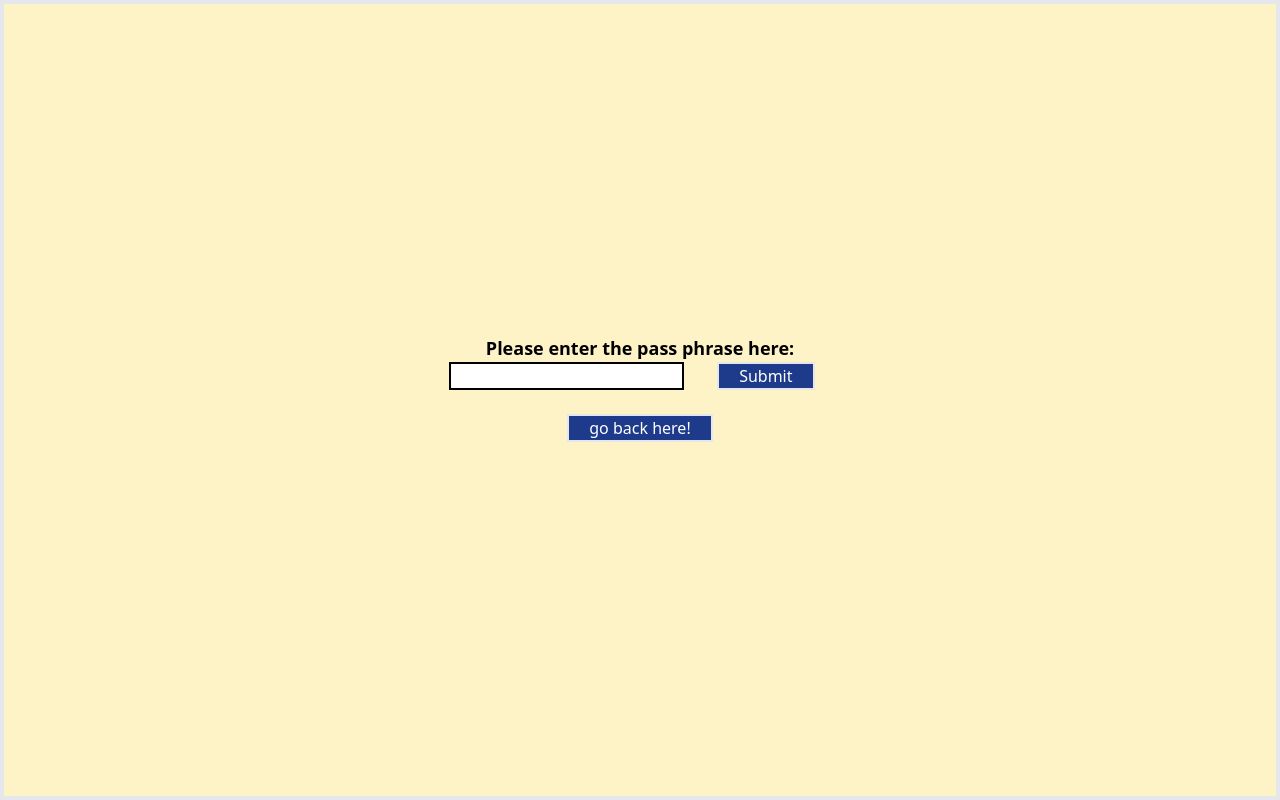
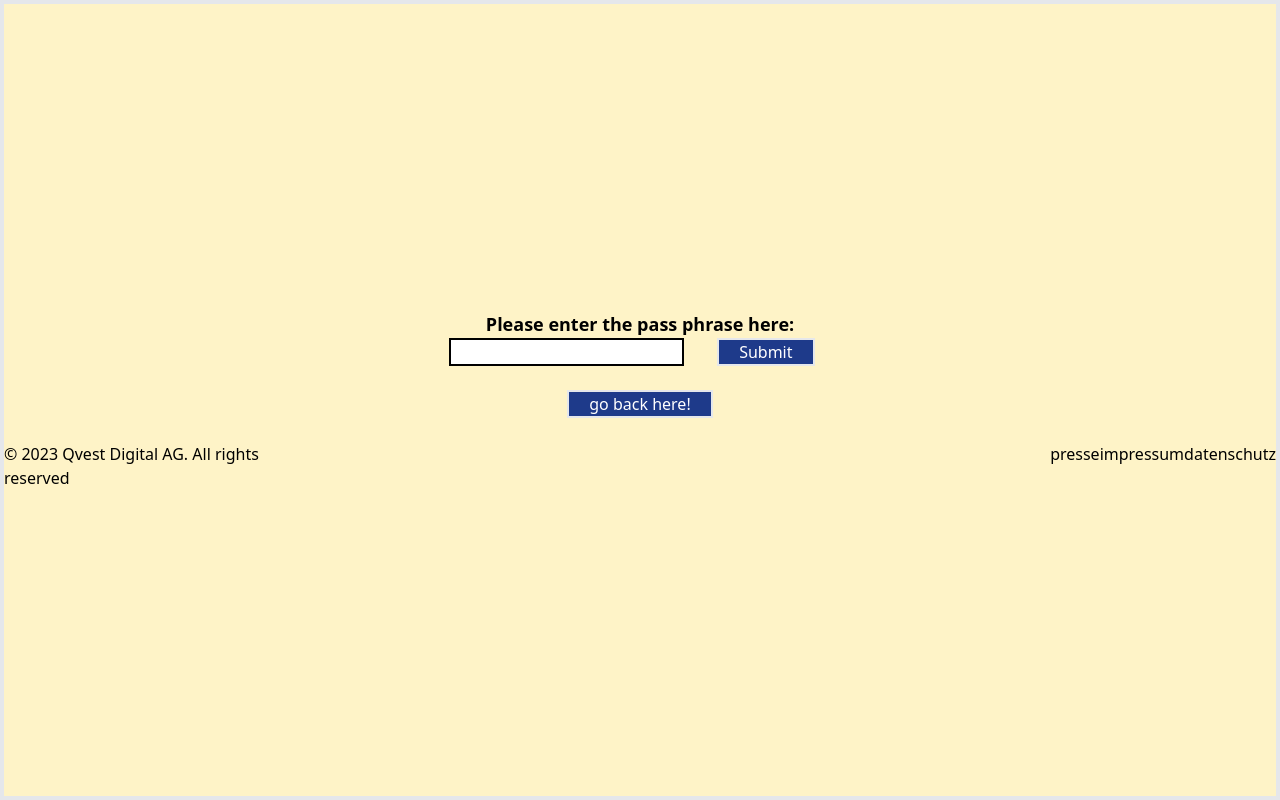
Before and after one commit to johnfire/techfridayFE, a Next.js app: page /passPage in a window 1280 px wide. Built offline with nearby package versions, Linux system fonts and the light colour scheme.

Commit message:
added impressum, dataschutz, presse to all pages

```diff
--- a/src/app/attendeeDisplayPage/page.tsx
+++ b/src/app/attendeeDisplayPage/page.tsx
@@ -5,6 +5,7 @@ import axios from "axios";
 
 import { Attendee } from "@/interfaces/interfaces";
 import { BASIS_URL } from "@/constants";
+import Footer from "../components/footer";
 
 const AttendeeDisplayPage = () => {
   console.log("new display page");
@@ -46,6 +47,7 @@ const AttendeeDisplayPage = () => {
     <div className="flex flex-col w-full h-full min-h-screen items-center">
       here are the attendees to date
       <div>{attendees}</div>
+      <Footer />
     </div>
   );
 };
--- a/src/app/attendeeRegistrationPage/page.tsx
+++ b/src/app/attendeeRegistrationPage/page.tsx
@@ -9,6 +9,7 @@ import axios from "axios";
 import { useRouter } from "next/navigation";
 
 import { typeOfAttendee, BASIS_URL } from "@/constants";
+import Footer from "../components/footer";
 
 const BUTTON_STYLE: string =
   "w-11/12 lg:w-700 border-2 bg-blue-900 text-center text-white px-5 mx-4";
@@ -194,6 +195,7 @@ const AttendeeRegistrationPage = () => {
         <br />
         <br />
       </div>
+      <Footer />
     </main>
   );
 };
--- /dev/null
+++ b/src/app/components/footer.tsx
@@ -0,0 +1,16 @@
+import React from "react";
+
+const Footer = () => {
+  return (
+    <div className="flex flex-row justify-between w-full">
+      <p>© 2023 Qvest Digital AG. All rights reserved</p>
+      <div className="flex flex-row justify-end w-full">
+        <a href="https://www.tarent.de/presse">presse</a>
+        <a href="https://www.tarent.de/impressum">impressum</a>
+        <a href="https://www.tarent.de/datenschutz">datenschutz</a>
+      </div>
+    </div>
+  );
+};
+
+export default Footer;
--- a/src/app/dataEntryPage/page.tsx
+++ b/src/app/dataEntryPage/page.tsx
@@ -9,6 +9,7 @@ import axios from "axios";
 import { talk, speaker } from "@/interfaces/interfaces";
 // does not work in production for tailwind
 import { rooms, languages, targetAudiences, BASIS_URL } from "@/constants";
+import Footer from "../components/footer";
 
 const BUTTON_STYLE: string = "border-2 bg-blue-900 items-center text-white px-5 mx-4";
 const BUTTON_STYLE_TIGHT: string = "border-2 bg-blue-900 items-center text-white w-full";
@@ -712,6 +713,7 @@ const DataEntryPage = () => {
           <br />
         </div>
       </div>
+      <Footer />
     </main>
   );
 };
--- a/src/app/page.tsx
+++ b/src/app/page.tsx
@@ -11,6 +11,7 @@ import Header from "./components/header";
 import TalkComponent from "./components/talkComponent";
 import { talk } from "@/interfaces/interfaces";
 import { rooms, BASIS_URL } from "@/constants";
+import Footer from "./components/footer";
 
 const TARENT_SYMBOL_SIZE: number = 200;
 
@@ -201,6 +202,7 @@ const MainDisplayPage = () => {
         >
           Link to data entry
         </Link> */}
+        <Footer />
       </main>
     );
   }
--- a/src/app/passPage/page.tsx
+++ b/src/app/passPage/page.tsx
@@ -4,6 +4,7 @@ import React from "react";
 import Link from "next/link";
 import { useState } from "react";
 import { useRouter } from "next/navigation";
+import Footer from "../components/footer";
 
 // doesnt work in production...  -.-
 // import { BUTTON_STYLE, TEXT_BOLD } from "@/constants";
@@ -64,6 +65,7 @@ const PassPage = () => {
         go back here!
       </Link>
       <br />
+      <Footer />
     </div>
   );
 };
```
